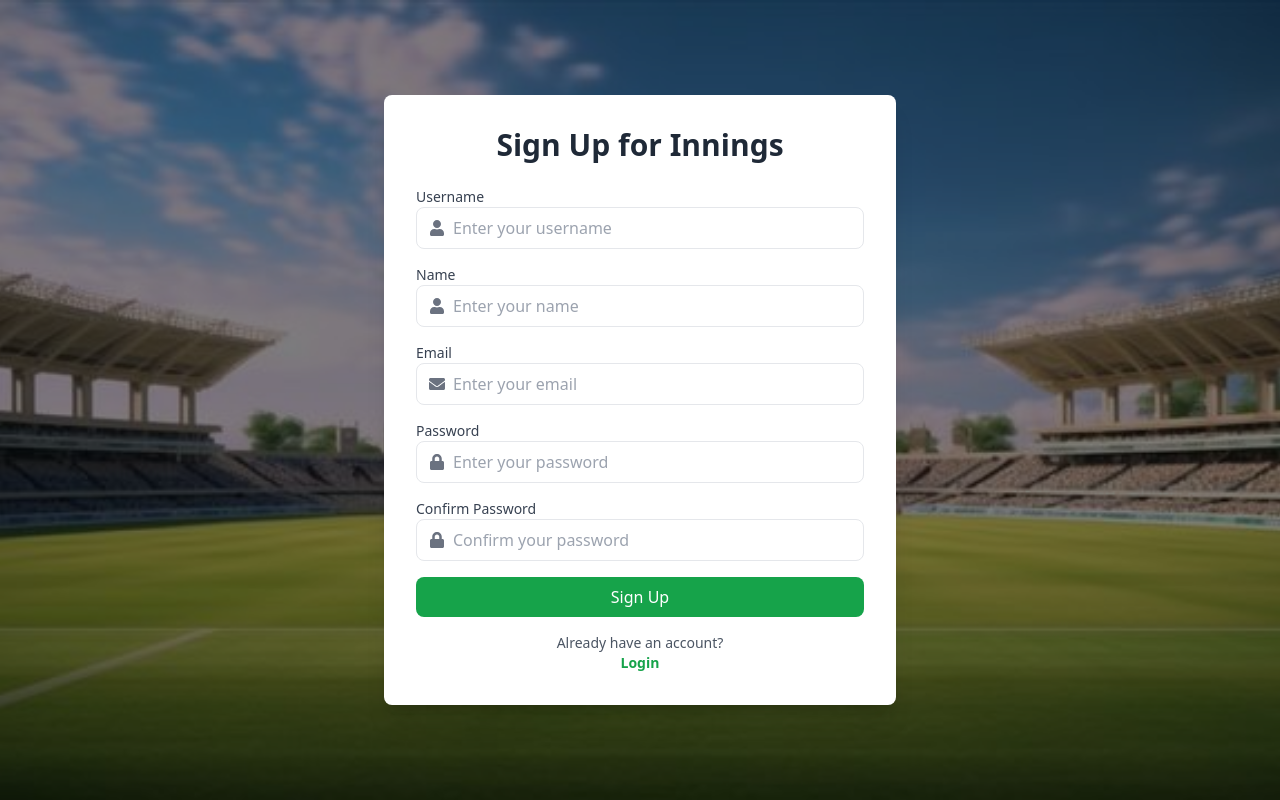
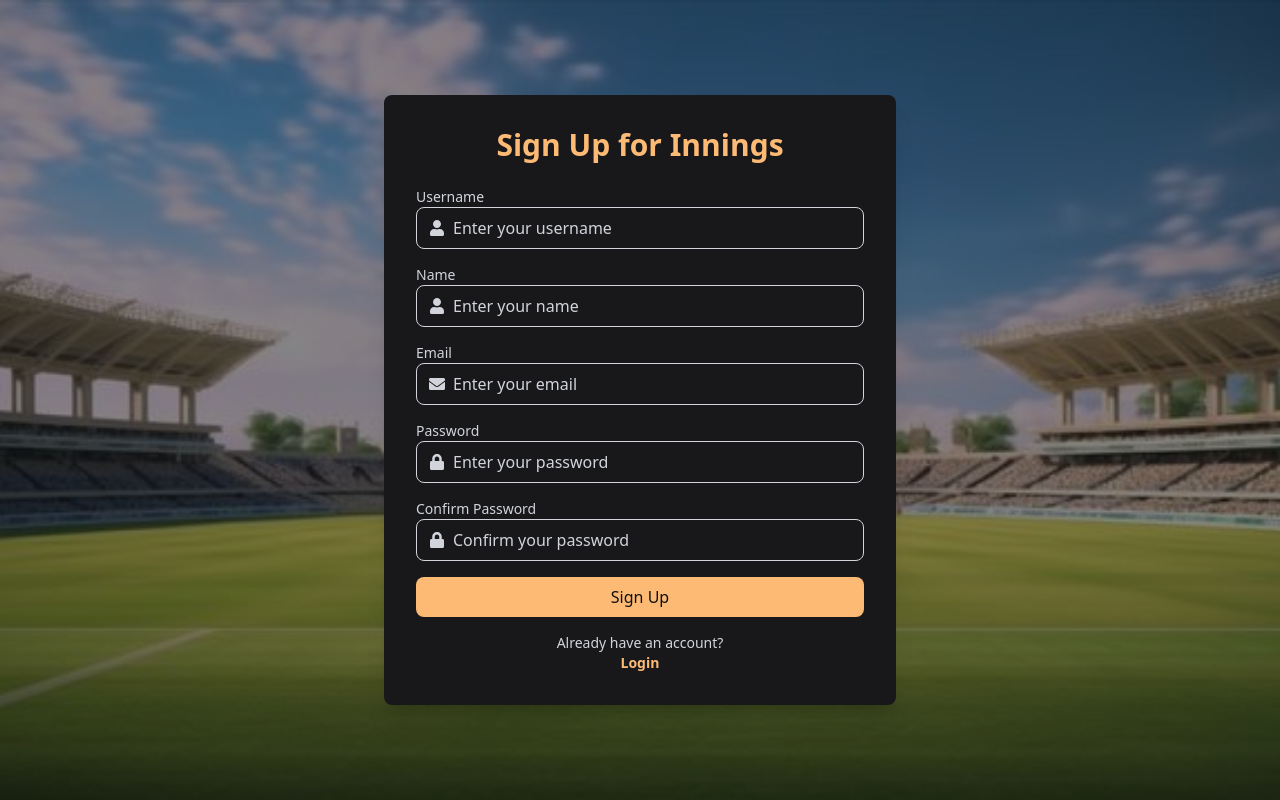
Before and after one commit to akshatg890/InningsNow, a React (Vite) app in the folder Frontend/: page / in a window 1280 px wide. Both pictures are taken after a click on the element "Sign Up". Built offline with nearby package versions, Linux system fonts and the light colour scheme; a web font is replaced by a local one.

Commit message:
contact us

```diff
--- a/Frontend/src/App.jsx
+++ b/Frontend/src/App.jsx
@@ -1,5 +1,5 @@
 import {Registration} from './components'
-
+// import {ContactUs} from './components'
 function App() {
   return (
     <>
--- a/Frontend/src/components/Registration/SignUp/SignUp.jsx
+++ b/Frontend/src/components/Registration/SignUp/SignUp.jsx
@@ -2,7 +2,7 @@
 import { FaUser, FaEnvelope, FaLock } from "react-icons/fa";
 import cricket1 from "../../../assets/cricket1.jpg";
 
-function SignUp({handleClick}) {
+function SignUp({ handleClick }) {
     return (
         <div
             className="h-screen bg-cover bg-center flex items-center justify-center"
@@ -11,79 +11,80 @@
             }}
         >
             {/* Semi-transparent overlay */}
-            <div className="absolute inset-0 bg-black bg-opacity-50"></div>
+            <div className="absolute inset-0 bg-[#101010] bg-opacity-50"></div>
 
             {/* Sign-Up Card */}
-            <div className="relative z-10 bg-white p-8 rounded-lg shadow-xl max-w-lg w-full">
-                <h2 className="text-3xl font-bold text-center text-gray-800 mb-6">
+            <div className="relative z-10 bg-[#18181b] p-8 rounded-lg shadow-xl max-w-lg w-full">
+                <h2 className="text-3xl font-bold text-center text-[#FDBA74] mb-6">
                     Sign Up for Innings
                 </h2>
                 <form className="space-y-4">
                     {/* Username Field */}
                     <div>
-                        <label className="block text-sm font-medium text-gray-700">
+                        <label className="block text-sm font-medium text-[#D1D5DB]">
                             Username
                         </label>
-                        <div className="flex items-center border rounded-lg px-3 py-2">
-                            <FaUser className="text-gray-500 mr-2" />
+                        <div className="flex items-center border rounded-lg px-3 py-2 border-[#D1D5DB]">
+                            <FaUser className="text-[#D1D5DB] mr-2" />
                             <input
                                 type="text"
-                                className="flex-grow focus:outline-none"
+                                className="flex-grow focus:outline-none text-[#D1D5DB] placeholder-[#D1D5DB] bg-transparent"
                                 placeholder="Enter your username"
                             />
                         </div>
                     </div>
+                    {/* Name Field */}
                     <div>
-                        <label className="block text-sm font-medium text-gray-700">
+                        <label className="block text-sm font-medium text-[#D1D5DB]">
                             Name
                         </label>
-                        <div className="flex items-center border rounded-lg px-3 py-2">
-                            <FaUser className="text-gray-500 mr-2" />
+                        <div className="flex items-center border rounded-lg px-3 py-2 border-[#D1D5DB]">
+                            <FaUser className="text-[#D1D5DB] mr-2" />
                             <input
                                 type="text"
-                                className="flex-grow focus:outline-none"
+                                className="flex-grow focus:outline-none text-[#D1D5DB] placeholder-[#D1D5DB] bg-transparent"
                                 placeholder="Enter your name"
                             />
                         </div>
                     </div>
                     {/* Email Field */}
                     <div>
-                        <label className="block text-sm font-medium text-gray-700">
+                        <label className="block text-sm font-medium text-[#D1D5DB]">
                             Email
                         </label>
-                        <div className="flex items-center border rounded-lg px-3 py-2">
-                            <FaEnvelope className="text-gray-500 mr-2" />
+                        <div className="flex items-center border rounded-lg px-3 py-2 border-[#D1D5DB]">
+                            <FaEnvelope className="text-[#D1D5DB] mr-2" />
                             <input
                                 type="email"
-                                className="flex-grow focus:outline-none"
+                                className="flex-grow focus:outline-none text-[#D1D5DB] placeholder-[#D1D5DB] bg-transparent"
                                 placeholder="Enter your email"
                             />
                         </div>
                     </div>
                     {/* Password Field */}
                     <div>
-                        <label className="block text-sm font-medium text-gray-700">
+                        <label className="block text-sm font-medium text-[#D1D5DB]">
                             Password
                         </label>
-                        <div className="flex items-center border rounded-lg px-3 py-2">
-                            <FaLock className="text-gray-500 mr-2" />
+                        <div className="flex items-center border rounded-lg px-3 py-2 border-[#D1D5DB]">
+                            <FaLock className="text-[#D1D5DB] mr-2" />
                             <input
                                 type="password"
-                                className="flex-grow focus:outline-none"
+                                className="flex-grow focus:outline-none text-[#D1D5DB] placeholder-[#D1D5DB] bg-transparent"
                                 placeholder="Enter your password"
                             />
                         </div>
                     </div>
                     {/* Confirm Password Field */}
                     <div>
-                        <label className="block text-sm font-medium text-gray-700">
+                        <label className="block text-sm font-medium text-[#D1D5DB]">
                             Confirm Password
                         </label>
-                        <div className="flex items-center border rounded-lg px-3 py-2">
-                            <FaLock className="text-gray-500 mr-2" />
+                        <div className="flex items-center border rounded-lg px-3 py-2 border-[#D1D5DB]">
+                            <FaLock className="text-[#D1D5DB] mr-2" />
                             <input
                                 type="password"
-                                className="flex-grow focus:outline-none"
+                                className="flex-grow focus:outline-none text-[#D1D5DB] placeholder-[#D1D5DB] bg-transparent"
                                 placeholder="Confirm your password"
                             />
                         </div>
@@ -91,14 +92,17 @@
                     {/* Sign-Up Button */}
                     <button
                         type="submit"
-                        className="w-full bg-green-600 text-white py-2 rounded-lg hover:bg-green-700 transition"
+                        className="w-full bg-[#FDBA74] text-[#101010] py-2 rounded-lg hover:bg-[#F97316] transition"
                     >
                         Sign Up
                     </button>
                 </form>
-                <div className="text-sm text-center text-gray-600 mt-4">
+                <div className="text-sm text-center text-[#D1D5DB] mt-4">
                     Already have an account?{" "}
-                    <div className="text-green-600 font-bold hover:underline cursor-pointer text-sm" onClick={handleClick}>
+                    <div
+                        className="text-[#FDBA74] font-bold hover:underline cursor-pointer text-sm"
+                        onClick={handleClick}
+                    >
                         Login
                     </div>
                 </div>
--- a/Frontend/src/components/UtilComp/RippleButton/RippleButton.css
+++ b/Frontend/src/components/UtilComp/RippleButton/RippleButton.css
@@ -1,4 +1,4 @@
-button::before {
+.ripplebutton::before {
     content: "";
     position: absolute;
     top: var(--ypos, 0);
@@ -11,7 +11,7 @@
     transition: height 0.4s ease, width 0.4s ease;
   }
 
-  button:hover::before {
+  .ripplebutton:hover::before {
     height: 400px;
     width: 100%; /* Ensure the ripple effect covers the full width of the button */
   }
--- a/Frontend/src/components/UtilComp/RippleButton/RippleButton.jsx
+++ b/Frontend/src/components/UtilComp/RippleButton/RippleButton.jsx
@@ -14,7 +14,7 @@
   return (
     <div className="flex h-full items-center justify-center">
       <button
-        className="relative overflow-hidden w-full rounded-lg bg-gradient-to-r from-emerald-400 to-green-600 px-12 py-5 text-lg font-semibold text-white transition-all duration-300 ease-in-out"
+        className=" ripplebutton relative overflow-hidden w-full rounded-lg bg-gradient-to-r from-emerald-400 to-green-600 px-12 py-5 text-lg font-semibold text-white transition-all duration-300 ease-in-out"
         onMouseMove={handleMouseOver}
         style={{
           "--xpos": `${ripplePosition.x}px`,
--- a/Frontend/src/components/index.js
+++ b/Frontend/src/components/index.js
@@ -4,5 +4,6 @@
 import MatchDetailsForm from "./MatchDetails/MatchDetailsForm"
 import SelectTeams from './SelectTeams/SelectTeams'
 import Footer from "./Footer/Footer";
+// import ContactUs from "./ContactUs/ContactUs";
 
 export {Header,Registration,Footer,SelectTeams , MatchDetailsForm, Score};
```
Also changed, not shown: Frontend/src/components/ContactUs/ContactUs.jsx (added, +97 -0 lines), Frontend/src/components/Registration/Login/Login.jsx (+18 -15 lines).
